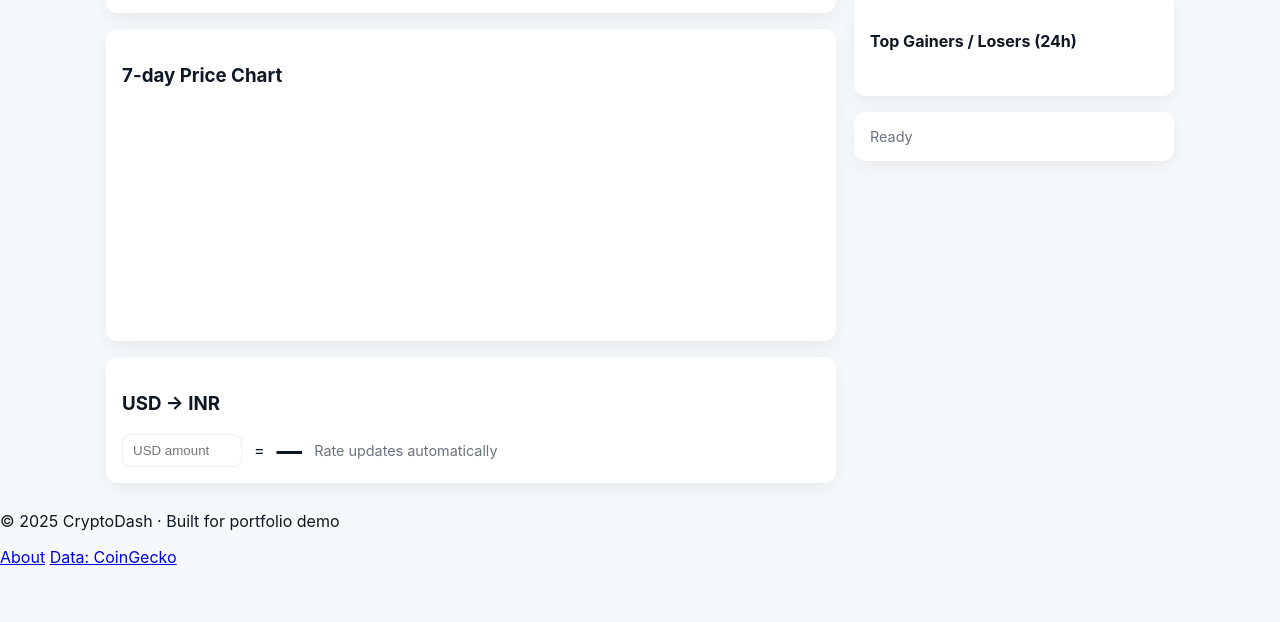
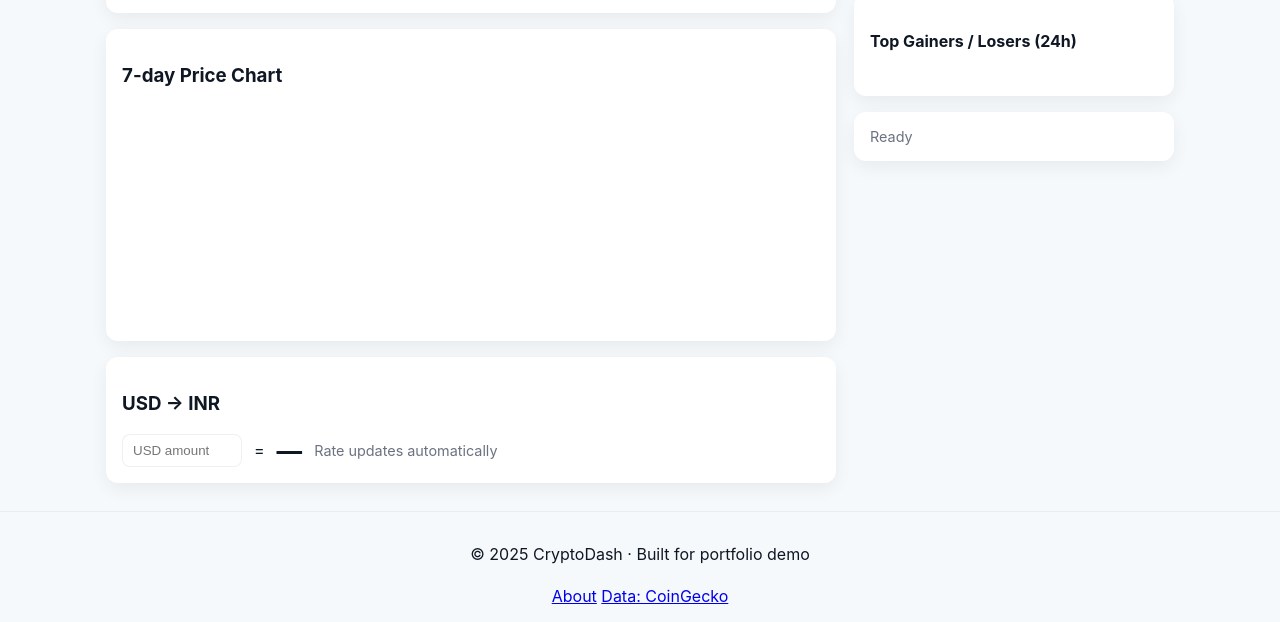
Before and after one commit to arbaz123-arch/crypto_stock_price_tracker_dashboard, a plain HTML site: page pages/index.html in a window 1280 px wide. Shown: the part 358-980 px from the top of the page. Before the commit the page ends 925 px from the top, so only its background shows below. Drawn offline with nearby package versions, Linux system fonts and the light colour scheme; no server answers.

Commit message:
improve some mistakes like inr to usd concerter and header, footer layout issue

```diff
--- a/css/layout.css
+++ b/css/layout.css
@@ -16,6 +16,26 @@
   gap:12px;
   align-items:center;
 }
+
+
+.site-footer {
+  padding: 16px 0;
+  border-top: 1px solid rgba(0,0,0,0.05);
+}
+
+.footer-inner {
+  display: flex;
+  flex-direction: column;
+  align-items: center;
+  gap: 6px;
+}
+
+.site-footer .footer-inner {
+  text-align: center;
+  justify-content: center;
+}
+
+
 
 .logo{ display:flex; gap:8px; align-items:center; text-decoration:none; color:var(--text); }
 .brand{ font-weight:700; font-size:1.05rem; }
--- a/js/api.js
+++ b/js/api.js
@@ -32,7 +32,7 @@ const API = (function(){
 
   async function fetchUsdToInr(){
     // public exchange rate endpoint
-    const res = await fetch('https://api.exchangerate.host/latest?base=USD&symbols=INR');
+    const res = await fetch('https://open.er-api.com/v6/latest/USD');
     if(!res.ok) throw new Error('Exchange rate fetch failed');
     const data = await res.json();
     return data && data.rates ? data.rates.INR : null;
--- a/js/loader.js
+++ b/js/loader.js
@@ -17,8 +17,8 @@
     }
   }
   // relative paths
-  await loadFragment('/components/header.html', '#header-placeholder');
-  await loadFragment('/components/footer.html', '#footer-placeholder');
+  await loadFragment('../components/header.html', '#header-placeholder');
+  await loadFragment('../components/footer.html', '#footer-placeholder');
 
   // connect header search to main search (if present)
   const headerForm = document.getElementById('header-search');
```
